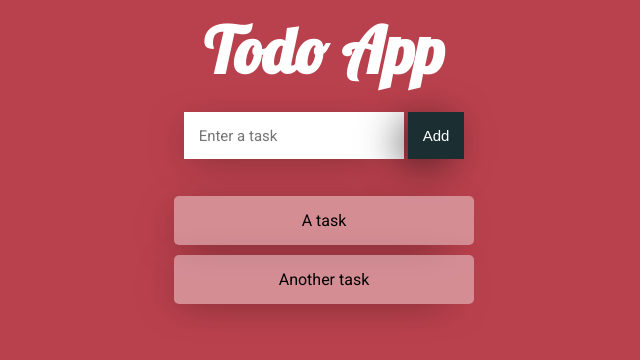
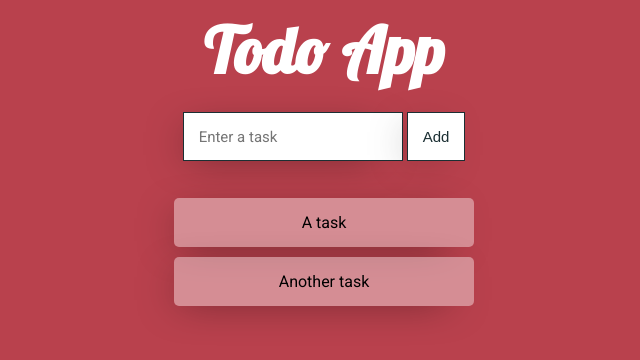
Before and after one commit to arnavb/simple-todo-app, a React (Create React App) app: page / in a window 1280 px wide. Shown: the top 360 px of the page, without its empty margins (316-956 px from the left). Built offline with nearby package versions, Linux system fonts and the light colour scheme.

Commit message:
Update hover styles

```diff
--- a/src/TodoItem.css
+++ b/src/TodoItem.css
@@ -6,6 +6,7 @@
   border-radius: 5px;
   margin: 10px 0;
   box-shadow: -11px 7px 41px -17px rgba(0, 0, 0, 0.75);
+  cursor: pointer;
 
   /* Handle word wrapping:
   https://css-tricks.com/snippets/css/prevent-long-urls-from-breaking-out-of-container/
@@ -22,10 +23,10 @@
   hyphens: auto;
 
   /* Animations on hover */
-  transition: background-color 0.6s;
+  transition: background-color 0.5s, color 0.5s;
 }
 
 .todoItem:hover {
-  cursor: pointer;
   background-color: #519872;
+  color: white;
 }
--- a/src/TodoList.css
+++ b/src/TodoList.css
@@ -19,11 +19,16 @@
   padding: 15px;
   margin: 2px;
   font-size: 15px;
+  box-shadow: -11px 7px 41px -17px rgba(0, 0, 0, 0.75);
 }
 
 .todoInput {
-  box-shadow: -11px 7px 41px -17px rgba(0, 0, 0, 0.75);
   width: 220px;
+  border: 1px solid #1b2f33;
+}
+
+.todoInput::placeholder {
+  font-family: 'Roboto', sans-serif;
 }
 
 .todoInput:focus {
@@ -31,11 +36,14 @@
 }
 
 .addTodoButton {
+  background-color: white;
+  color: #1b2f33;
+  border: 1px solid #1b2f33;
+  cursor: pointer;
+  transition: background-color 0.5s, color 0.5s;
+}
+
+.addTodoButton:hover {
   background-color: #1b2f33;
-  box-shadow: -11px 7px 41px -5px rgba(0, 0, 0, 0.75);
   color: white;
 }
-
-.todoInput::placeholder {
-  font-family: 'Roboto', sans-serif;
-}
```
